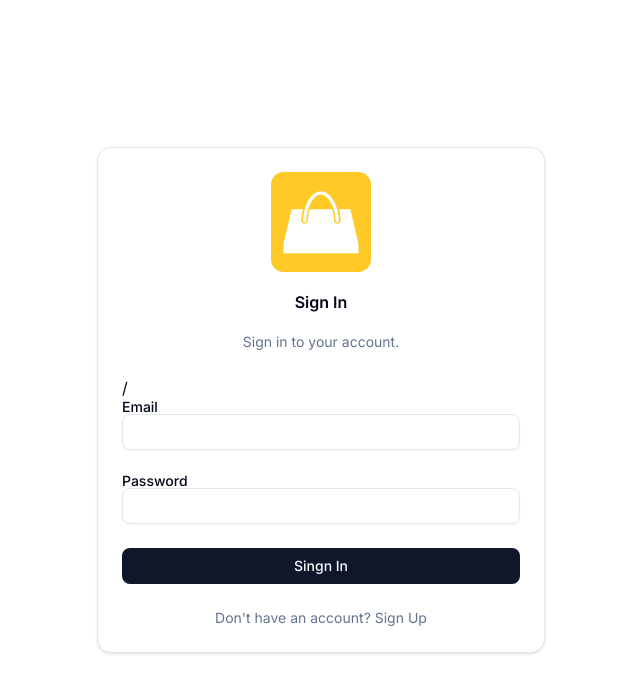
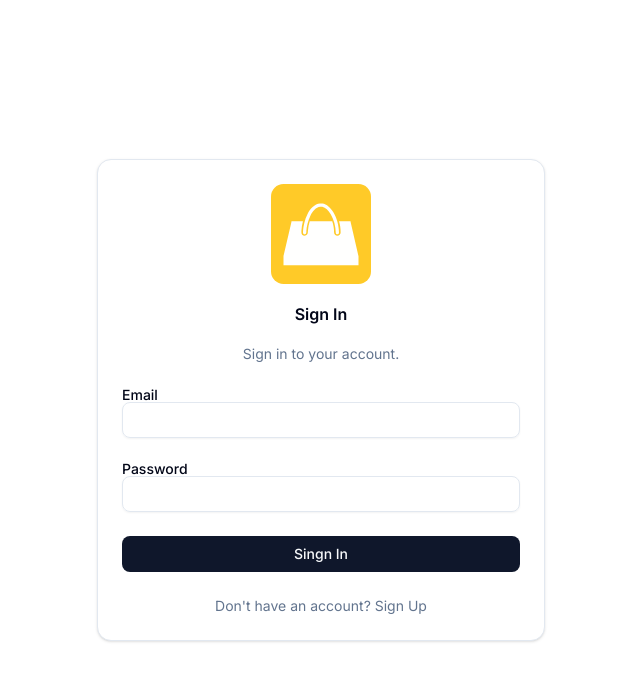
Before and after one commit to figura01/prostore, a Next.js app: page /sign-in in a window 1280 px wide. Shown: the top 692 px of the page, without its empty margins (319-959 px from the left). Built offline with nearby package versions, Linux system fonts and the light colour scheme; no server answers.

Commit message:
update credentials signIn form component

```diff
--- a/app/(auth)/sign-in/credentials-signin-form.tsx
+++ b/app/(auth)/sign-in/credentials-signin-form.tsx
@@ -29,7 +29,7 @@ const CredentialsSignInForm = () => {
     }
 
     return <form action={action}>
-        <input type="hiden" name="callbackUrl" value={callbackUrl} />
+        <input type='hidden' name='callbackUrl' value={callbackUrl} readOnly/>
         <div className="space-y-6">
             <div>
                 <Label htmlFor='email'>Email</Label>
```
